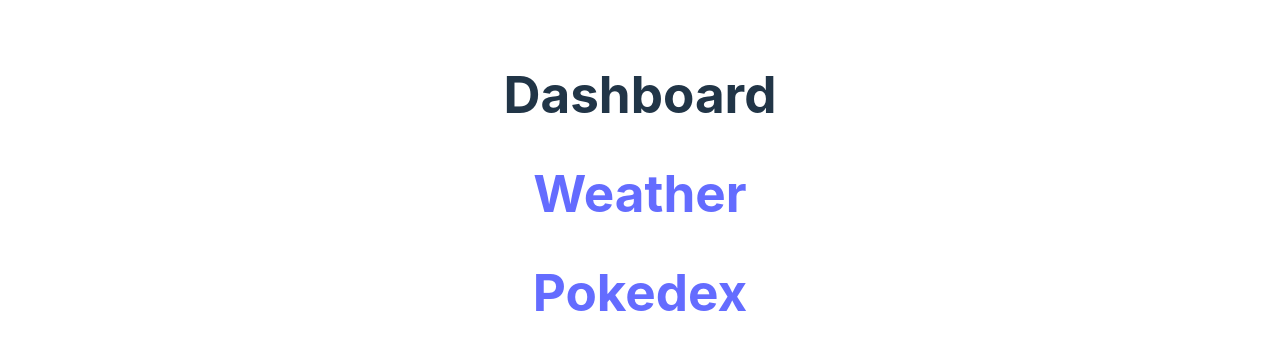
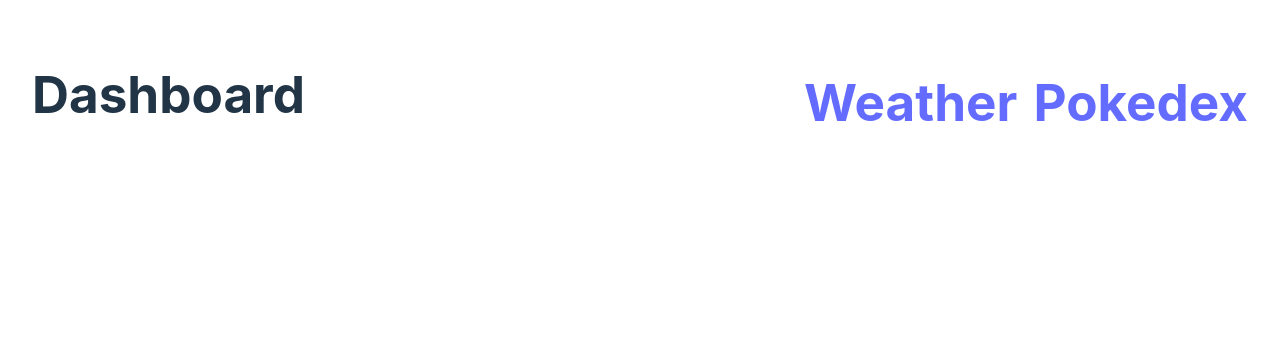
Before and after one commit to Djengo662/React-Router, a React (Vite) app: page / in a window 1280 px wide. Shown: the top 350 px of the page. Built offline with nearby package versions, Linux system fonts and the light colour scheme.

Commit message:
Index styles + dashboard

```diff
--- a/src/components/dashboard.tsx
+++ b/src/components/dashboard.tsx
@@ -5,7 +5,7 @@
   const isRoot = location.pathname === "/";
 
   return (
-    <div>
+    <div className="dashboard">
       {isRoot && (
         <>
           <h1>Dashboard</h1>
--- a/src/components/pokedex.tsx
+++ b/src/components/pokedex.tsx
@@ -121,7 +121,7 @@
                     />
           )}
           <NavLink to="/">
-           <h2>Dashboard</h2>
+           <h2>Dashboard</h2> //was geändert
         </NavLink>
         <Outlet />
           <div className="button-container">
--- a/src/index.css
+++ b/src/index.css
@@ -24,7 +24,6 @@
 
 body {
   margin: 0;
-  display: flex;
 
   min-width: 320px;
   min-height: 100vh;
@@ -111,6 +110,15 @@
   background-color: #747bff;
 }
 
+.dashboard {
+  display: flex;
+  justify-content: space-between ;
+}
+.dashboard nav {
+  display: flex;
+  gap: 1rem;
+
+}
 @media (prefers-color-scheme: light) {
   :root {
     color: #213547;
```
Also changed, not shown: src/components/weather.tsx (+4 -4 lines).
